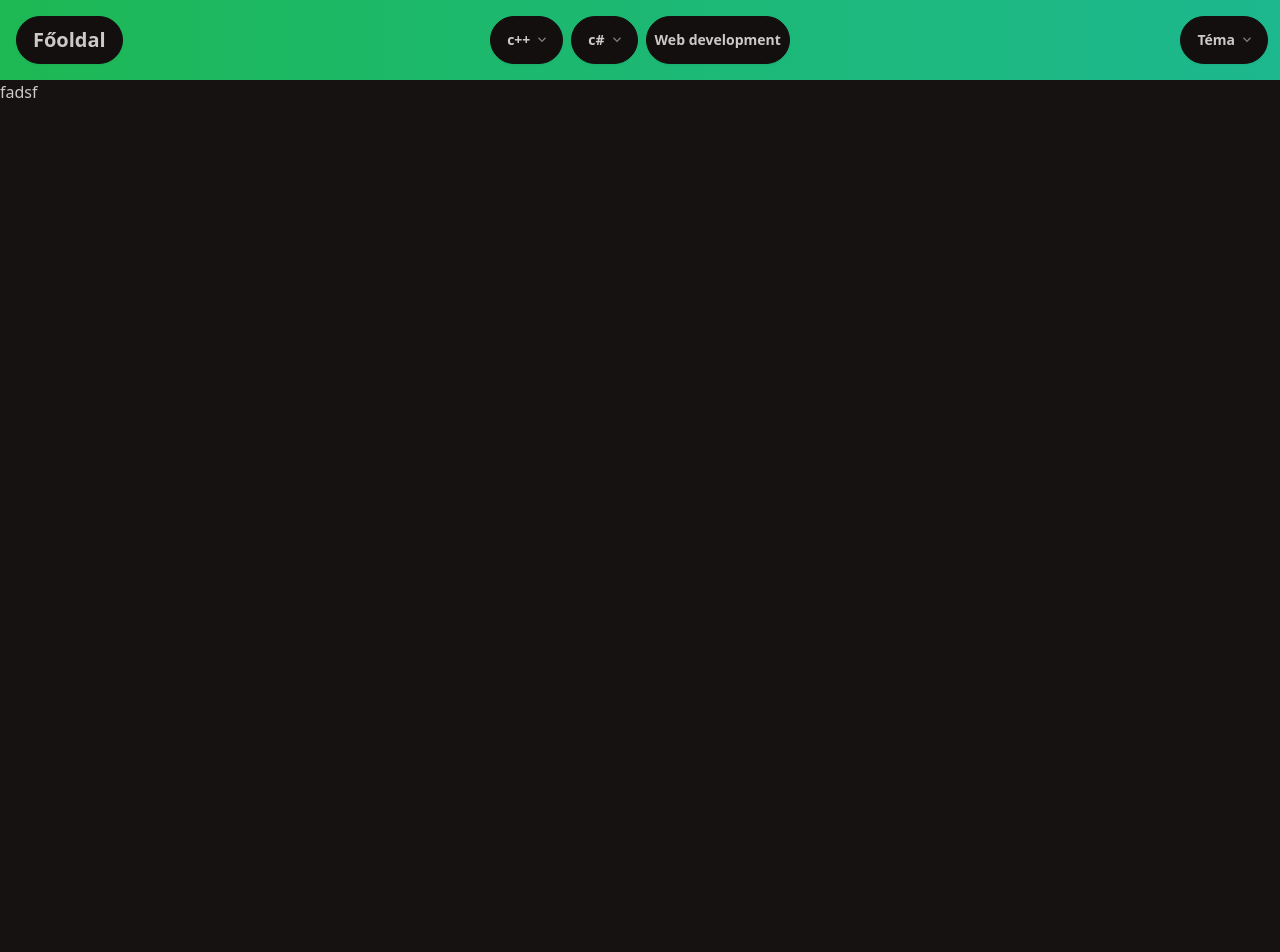
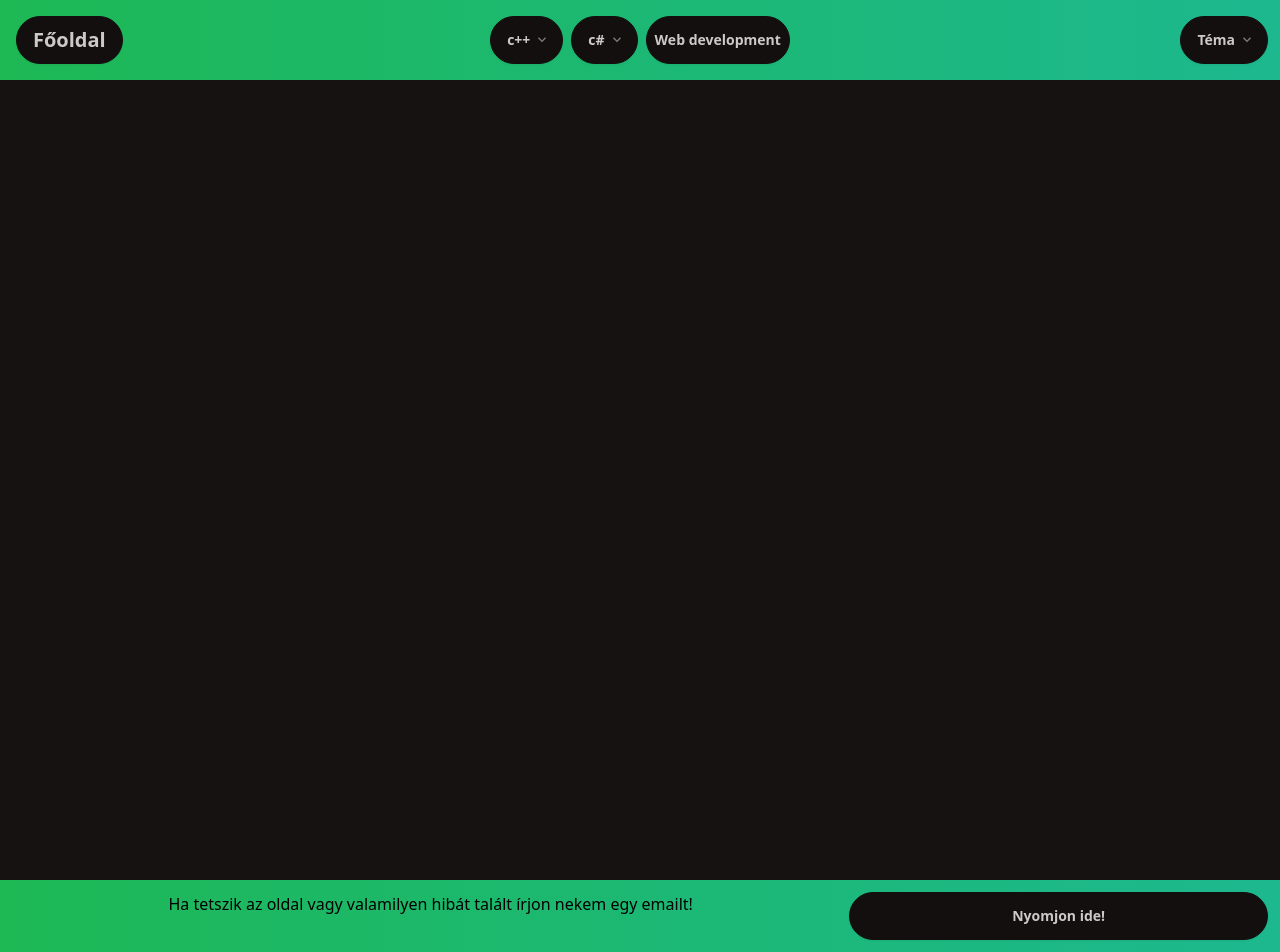
Before and after one commit to khun2/tailwind-webproj, a website: page subpages/algopro.html in a window 1280 px wide. Before the commit the page ends 800 px from the top, so only its background shows below. Drawn offline with Linux system fonts and the light colour scheme.

Commit message:
2024. jún. 5., szerda, 11:47:10 CEST

```diff
--- a/subpages/algopro.html
+++ b/subpages/algopro.html
@@ -97,9 +97,17 @@
         </div>
     </nav>
 
-    <main>
-        fadsf
+    <main class="min-h-screen">
+        <p>
+
+        </p>
     </main>
+
+    <footer class="grid grid-cols-3 bg-gradient-to-r from-primary to-secondary p-3">
+        <p class="col-span-2 text-center inline-block align-bottom text-primary-content">Ha tetszik az oldal vagy valamilyen hibát
+            talált írjon nekem egy emailt!</p>
+        <a href="mailto:kali.hunor.23f@szlgbp.hu" class="btn">Nyomjon ide!</a>
+    </footer>
 </body>
 
 </html>
```
Also changed, not shown: index.html (+1 -1 lines).
